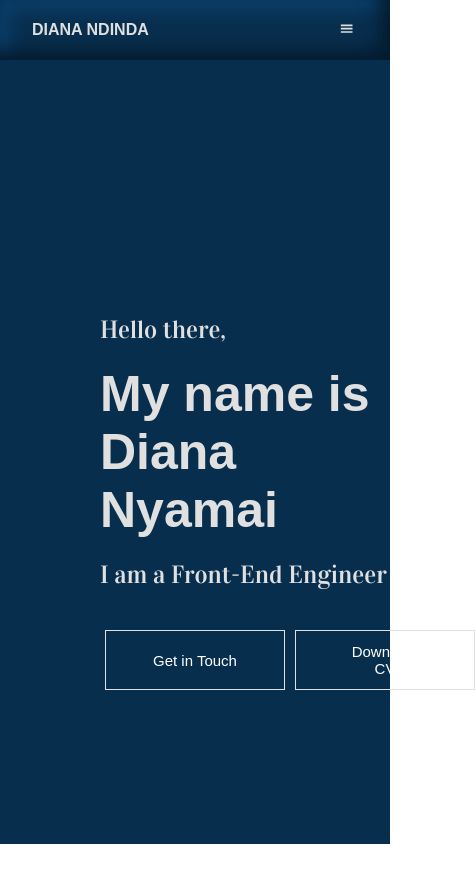
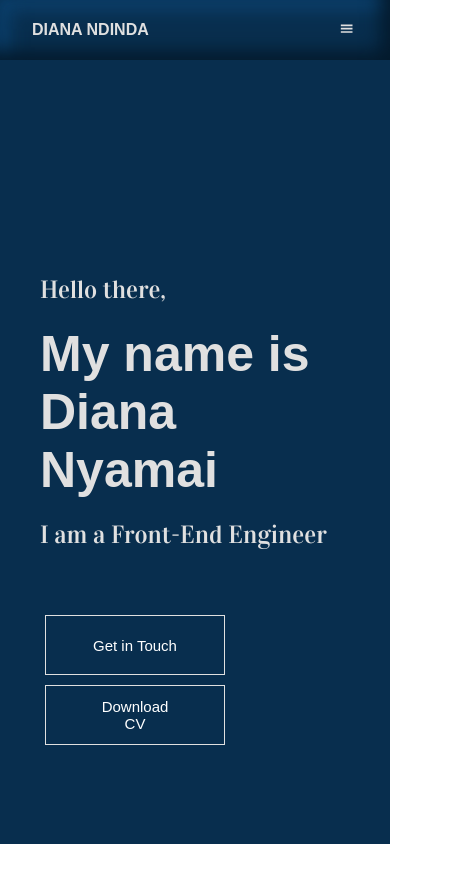
Before and after one commit to Diana-nyamai/ndinda_portfolio, a React (Create React App) app: page / in a window 390 px wide. Shown: the top 882 px of the page, 476 px wide, since content can reach past the window. After the commit the page ends 844 px from the top, so only its background shows below. Built offline with nearby package versions, Linux system fonts and the light colour scheme; a web font is replaced by a local one.

Commit message:
Fix: fixing overflow

```diff
--- a/src/App.scss
+++ b/src/App.scss
@@ -11,4 +11,5 @@
     background-color: $primary-color;
     height: 100vh;
     color: $text-color;
+    overflow-x: hidden;
 }
--- a/src/styles/components/button1.scss
+++ b/src/styles/components/button1.scss
@@ -1,13 +1,15 @@
-.btn1container{
+.btn1container {
     width: auto;
     height: auto;
-    margin: 0 5px;
+    margin: 5px 5px;
 }
-.btn1Center{
+
+.btn1Center {
     width: 180px;
     height: 60px;
 }
-.btn1{
+
+.btn1 {
     position: relative;
     width: 180px;
     height: 60px;
@@ -17,7 +19,8 @@
     outline: none;
     transition: 1s ease-in-out;
 }
-.btn1Center svg{
+
+.btn1Center svg {
     position: relative;
     fill: none;
     stroke: $text-color;
@@ -25,14 +28,17 @@
     stroke-dashoffset: 150;
     transition: 1s ease-in-out;
 }
+
 .btn1:hover {
     background: $primary-color;
     transition: 1s ease-in-out;
 }
-.btn1:hover svg{
+
+.btn1:hover svg {
     stroke-dashoffset: -480;
 }
-.btn1 span{
+
+.btn1 span {
     position: absolute;
     top: 50%;
     left: 50%;
--- a/src/styles/pages/home.scss
+++ b/src/styles/pages/home.scss
@@ -1,41 +1,48 @@
-.homeContainer{
+.homeContainer {
     display: flex;
     width: 100%;
     justify-content: space-between;
     align-items: center;
 }
-.greetings{
+
+.greetings {
     width: 100%;
     padding: 0 0 0 100px;
 }
-.homeText{
+
+.homeText {
     margin: 40px 0;
 }
-.homeText p{
+
+.homeText p {
     margin: 20px 0;
     font-size: 25px;
     font-family: $body-font;
 }
-.homeText h1{
+
+.homeText h1 {
     font-size: 50px;
     font-family: $heading-font;
 }
-.homeBtn{
+
+.homeBtn {
     display: flex;
 }
-.techImg{
+
+.techImg {
     width: 100%;
     display: flex;
     justify-content: center;
 }
-.techImg img{
+
+.techImg img {
     width: 500px;
     height: 500px;
     object-fit: cover;
 }
 
-@media all and (max-width: 1024px) {
-    .homeContainer{
+@media all and (max-width: 768px) {
+    .homeContainer {
         display: flex;
         max-width: 1024px;
         width: 100%;
@@ -43,13 +50,22 @@
         justify-content: center;
         align-items: center;
     }
-    .greetings{
+
+    .greetings {
+        display: flex;
+        justify-content: center;
+        flex-direction: column;
         width: 100%;
-        padding: 0 0 0 100px;
-        // text-align: center;
+        padding: 0 40px;
     }
-    .techImg
-    {
+
+    .techImg {
         display: none;
     }
 }
+
+@media all and (max-width: 500px) {
+    .homeBtn {
+        flex-wrap: wrap;
+    }
+}
```
